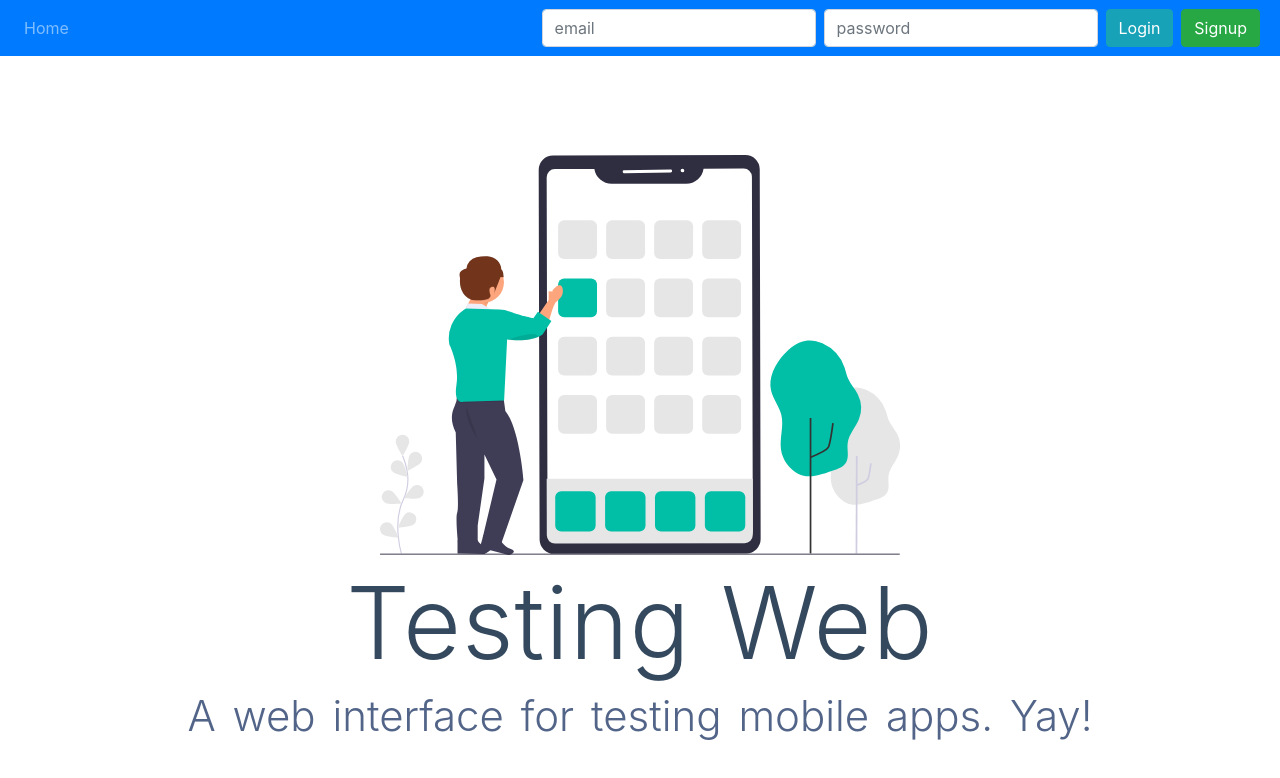
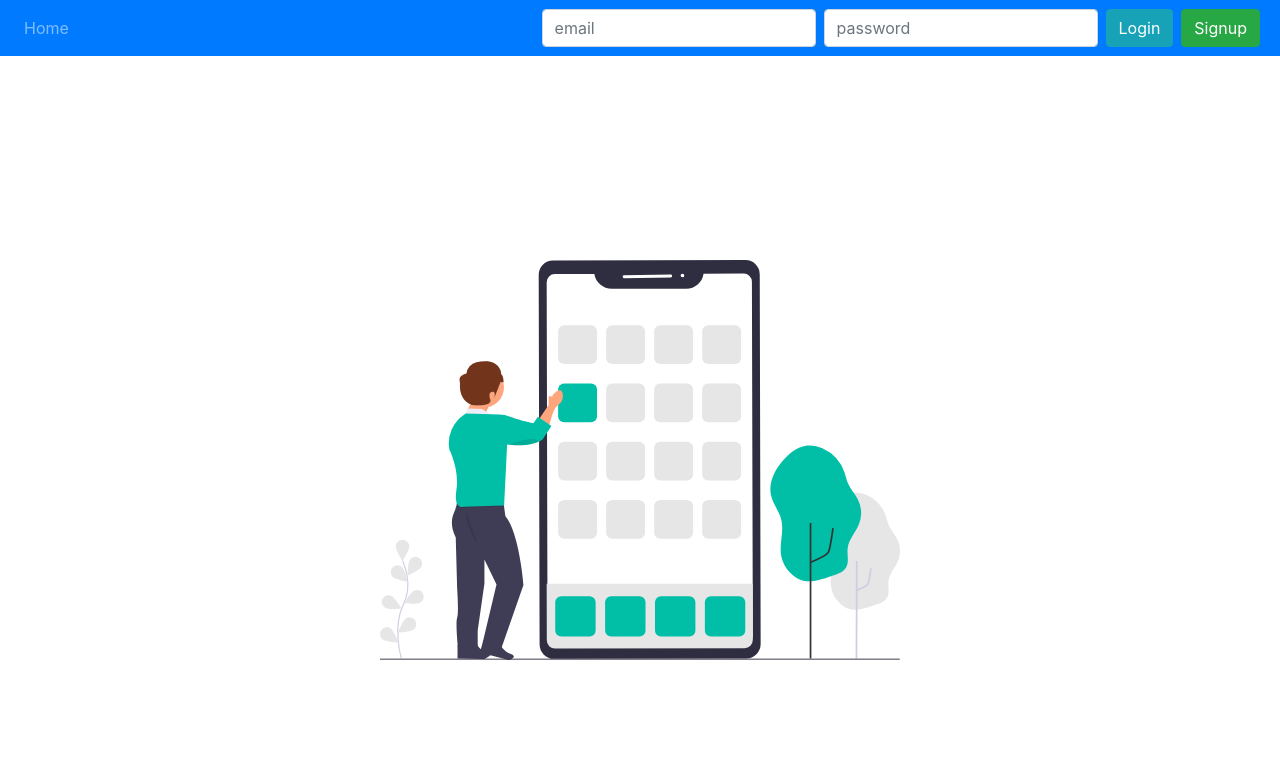
Before and after one commit to bahadirh/testing-platform-web, a Nuxt app: page / in a window 1280 px wide. Shown: the top 778 px of the page. Built offline with nearby package versions, Linux system fonts and the light colour scheme.

Commit message:
Remove apps and suites tabs from navigation bar

```diff
--- a/components/Navigation.vue
+++ b/components/Navigation.vue
@@ -8,9 +8,9 @@
       </b-navbar-nav>
 
       <b-navbar-nav v-if="loggedIn">
-        <b-nav-item to="/apps">Apps</b-nav-item>
+        <!-- <b-nav-item to="/apps">Apps</b-nav-item> -->
         <b-nav-item to="/tests">Tests</b-nav-item>
-        <b-nav-item to="/suites">Suites</b-nav-item>
+        <!-- <b-nav-item to="/suites">Suites</b-nav-item> -->
         <b-nav-item to="/files">Files</b-nav-item>
         <b-nav-item to="/cases">Cases</b-nav-item>
       </b-navbar-nav>
@@ -59,24 +59,24 @@ export default {
   data() {
     return {
       email: '',
-      password: ''
+      password: '',
     }
   },
   computed: {
-    ...mapGetters({ loggedIn: 'auth/loggedIn' })
+    ...mapGetters({ loggedIn: 'auth/loggedIn' }),
   },
   methods: {
     login() {
       this.$store.dispatch('auth/login', {
         email: this.email,
-        password: this.password
+        password: this.password,
       })
       this.email = ''
       this.password = ''
     },
     logout() {
       this.$store.dispatch('auth/logout')
-    }
-  }
+    },
+  },
 }
 </script>
--- a/pages/index.vue
+++ b/pages/index.vue
@@ -1,13 +1,7 @@
 <template>
   <div class="container">
     <div>
-      <img class='landing-img' src="~/static/landing_main.svg">
-      <h1 class="title">
-        Testing Web
-      </h1>
-      <h2 class="subtitle">
-        A web interface for testing mobile apps. Yay!
-      </h2>
+      <img class="landing-img" src="~/static/landing_main.svg" />
     </div>
   </div>
 </template>
@@ -17,11 +11,11 @@ import Logo from '~/components/Logo.vue'
 
 export default {
   components: {
-    Logo
+    Logo,
   },
   head() {
     return { title: 'Homepage' }
-  }
+  },
 }
 </script>
 
```
Also changed, not shown: pages/tests/index.vue (+1 -0 lines).
